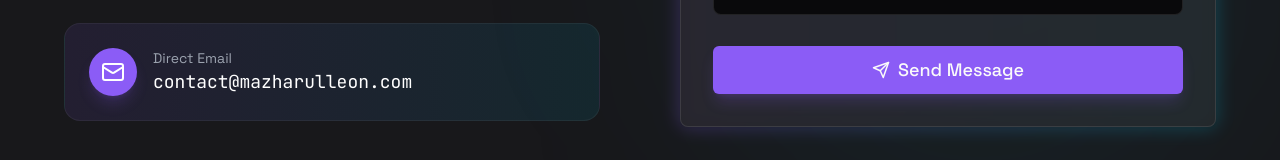
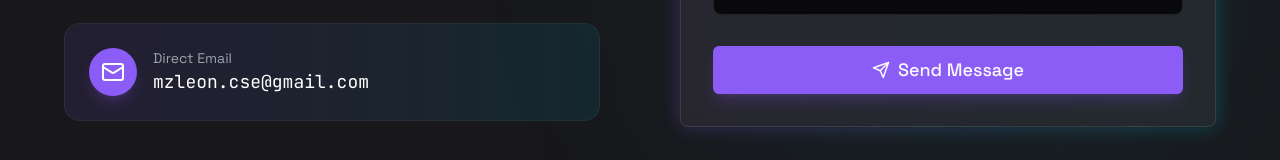
Before and after one commit to mazleon/mleon, a React (Vite) app in the folder portfolio-website/: page / in a window 1280 px wide. Shown: the part 8525-8685 px from the top of the page. Built offline with nearby package versions, Linux system fonts and the light colour scheme.

Commit message:
fix: Update contact email to mzleon.cse@gmail.com

```diff
--- a/portfolio-website/src/components/sections/Contact.tsx
+++ b/portfolio-website/src/components/sections/Contact.tsx
@@ -57,7 +57,7 @@ const Contact = () => {
   };
 
   const socialLinks = [
-    { name: "Email", icon: <Mail size={24} />, url: "mailto:contact@mazharulleon.com", label: "Email me" },
+    { name: "Email", icon: <Mail size={24} />, url: "mailto:mzleon.cse@gmail.com", label: "Email me" },
     { name: "LinkedIn", icon: <Linkedin size={24} />, url: "https://www.linkedin.com/in/mazharul-islam-leon-2b998b98/", label: "Connect on LinkedIn" },
     { name: "GitHub", icon: <Github size={24} />, url: "https://github.com/mazleon", label: "Follow on GitHub" },
     { name: "Twitter", icon: <Twitter size={24} />, url: "https://x.com/LeonMazharul?lang=en", label: "Follow on Twitter" },
@@ -120,8 +120,8 @@ const Contact = () => {
                   </div>
                   <div>
                     <p className="text-sm text-gray-400">Direct Email</p>
-                    <a href="mailto:contact@mazharulleon.com" className="text-lg font-mono text-white hover:text-accent-primary transition-colors">
-                      contact@mazharulleon.com
+                    <a href="mailto:mzleon.cse@gmail.com" className="text-lg font-mono text-white hover:text-accent-primary transition-colors">
+                      mzleon.cse@gmail.com
                     </a>
                   </div>
                 </div>
```
